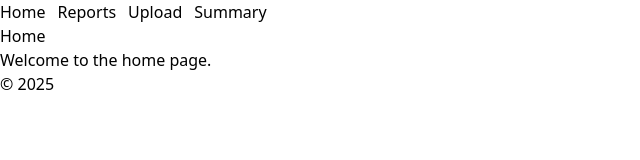
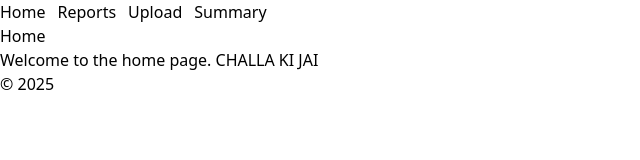
Before and after one commit to sanjaysr77/GCEM-Hacks-3.0, a React (Vite) app in the folder client/: page / in a window 1280 px wide. Shown: the top 160 px of the page, without its empty margins (0-640 px from the left). Built offline with nearby package versions, Linux system fonts and the light colour scheme.

Commit message:
apreciation

```diff
--- a/client/src/pages/Home.tsx
+++ b/client/src/pages/Home.tsx
@@ -2,7 +2,7 @@ export default function Home() {
   return (
     <div>
       <h1>Home</h1>
-      <p>Welcome to the home page.</p>
+      <p>Welcome to the home page. CHALLA KI JAI</p>
     </div>
   );
 }
```
